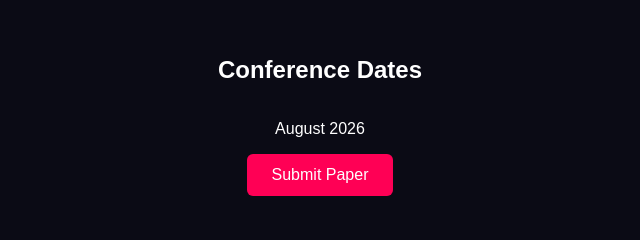
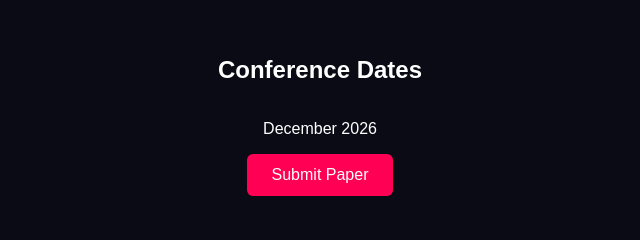
Before and after one commit to ChethanaPK7/Wbscix2026, a plain HTML site: page index.html in a window 1280 px wide. Shown: the part 900-1140 px from the top of the page, 320-960 px from the left. Drawn offline with nearby package versions, Linux system fonts and the light colour scheme.

Commit message:
Update index.html

```diff
--- a/index.html
+++ b/index.html
@@ -29,7 +29,7 @@
 <section class="hero">
 
 <h2>Conference Dates</h2>
-<p>August 2026</p>
+<p>December 2026</p>
 
 <button onclick="scrollToSection()">Submit Paper</button>
 
```
